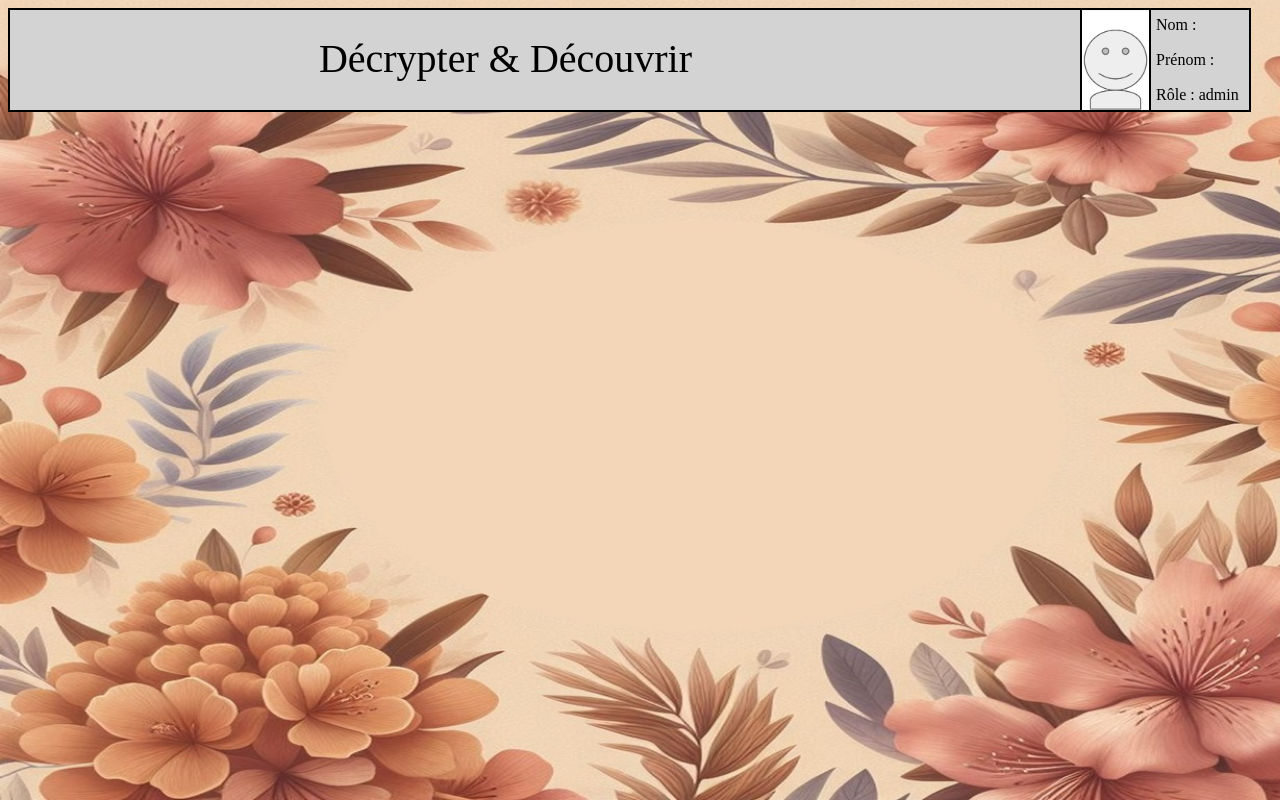
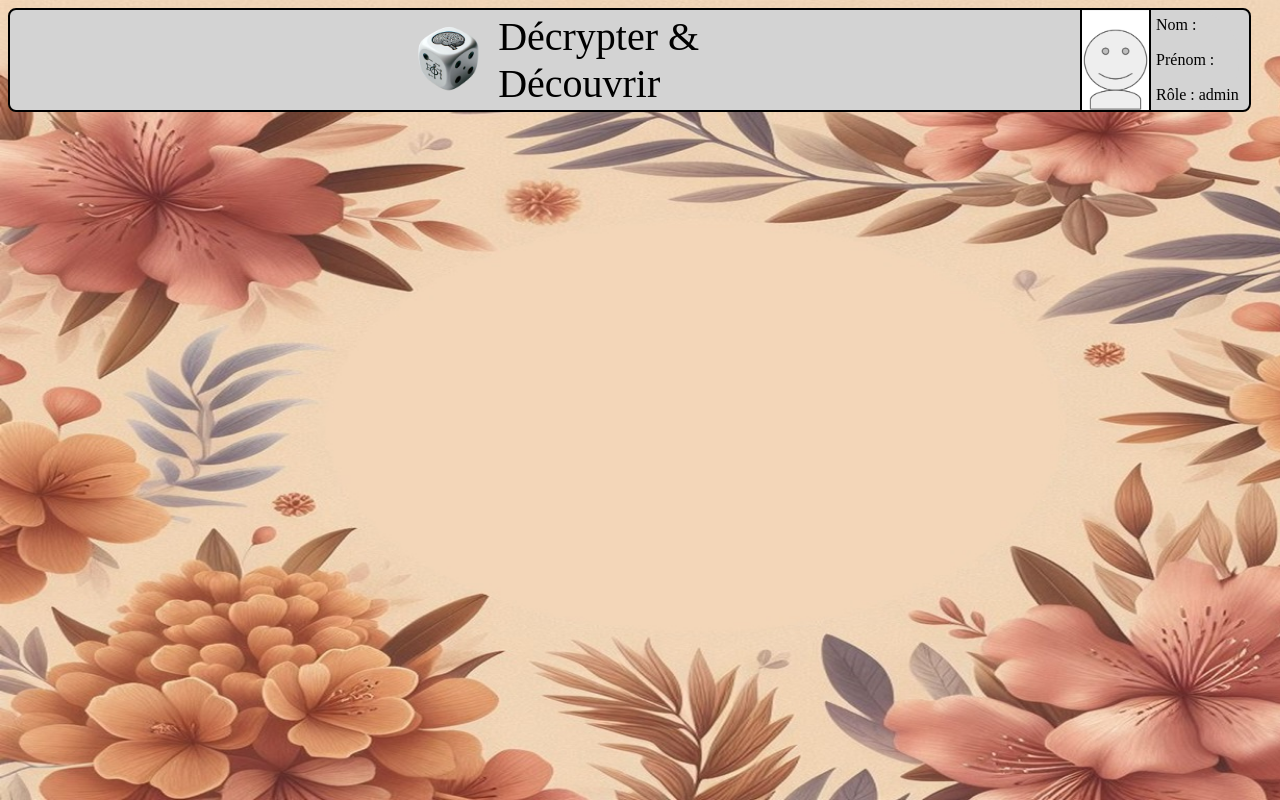
Before and after one commit to 2019-2020-ps6/2023-2024-ps6-dndeveloppers, an Angular app in the folder front-end/: page /app-header in a window 1280 px wide. Built offline with nearby package versions, Linux system fonts and the light colour scheme; no server answers.

Commit message:
#294 style Création et implémentation d'un logo

```diff
--- a/front-end/src/app/header/header.component.html
+++ b/front-end/src/app/header/header.component.html
@@ -1,5 +1,6 @@
 <div class="sommet">
     <div class="nomSite" >
+        <img id="logo" src="../../assets/logo/logo.png">
         <p class="nomSite-texte">
             Décrypter & Découvrir
         </p>
--- a/front-end/src/app/header/header.component.scss
+++ b/front-end/src/app/header/header.component.scss
@@ -5,20 +5,28 @@
     grid-template-columns: 2fr 1fr;
     background-color: lightgray;
     border : 2px solid black;
+    border-radius: 8px;
+}
+
+#logo {
+    height: 100px;
+    width: 100px;
 }
 
 .nomSite {
     grid-column: 1;
     width: auto;
     height: 100px;
+    margin-left: 47%;
+    display: flex;
+    align-items: center;
+    justify-content: center;
 }
 
 .nomSite-texte {
     display: flex;
     align-items: center;
     justify-content: center;
-    margin-left: 20%;
-    margin-top: 25px;
     width: auto;
     font-size: 40px;
     height: auto;
```
Also changed, not shown: front-end/src/assets/logo/logo.png (added).
